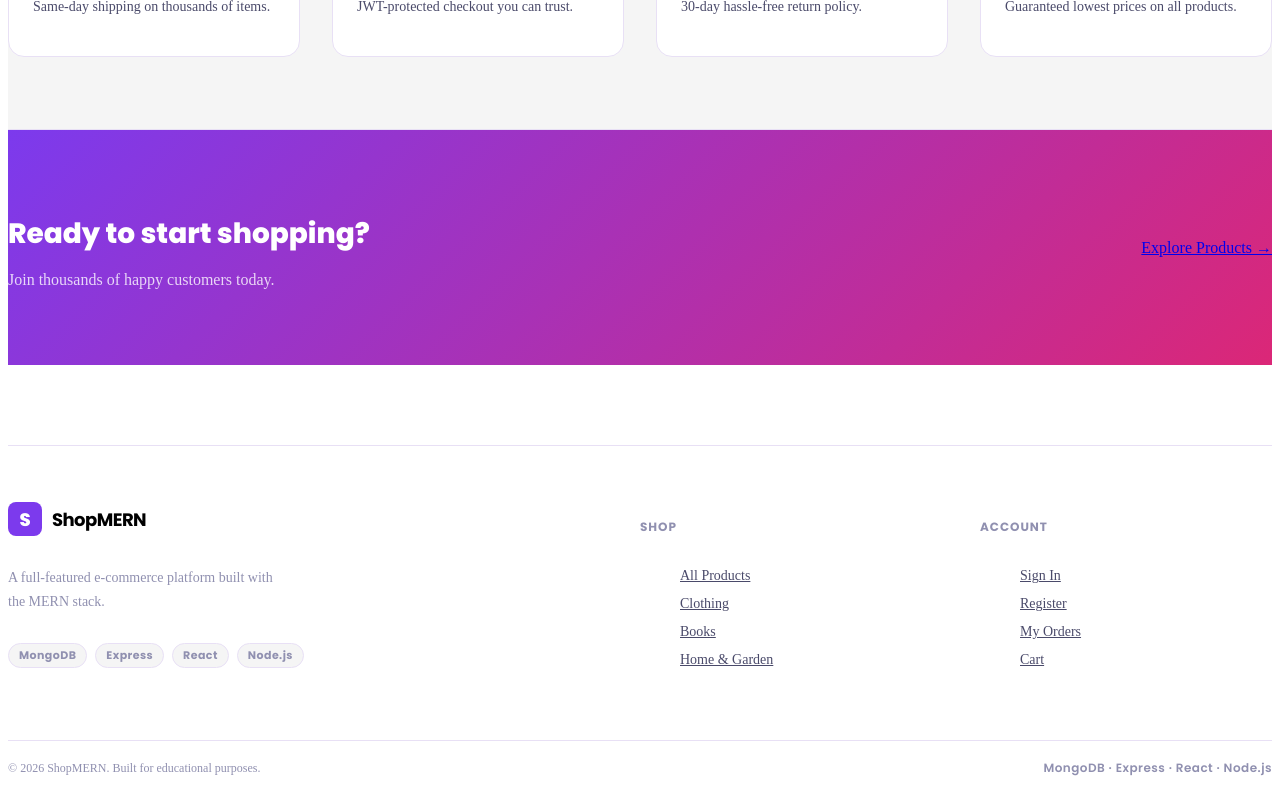
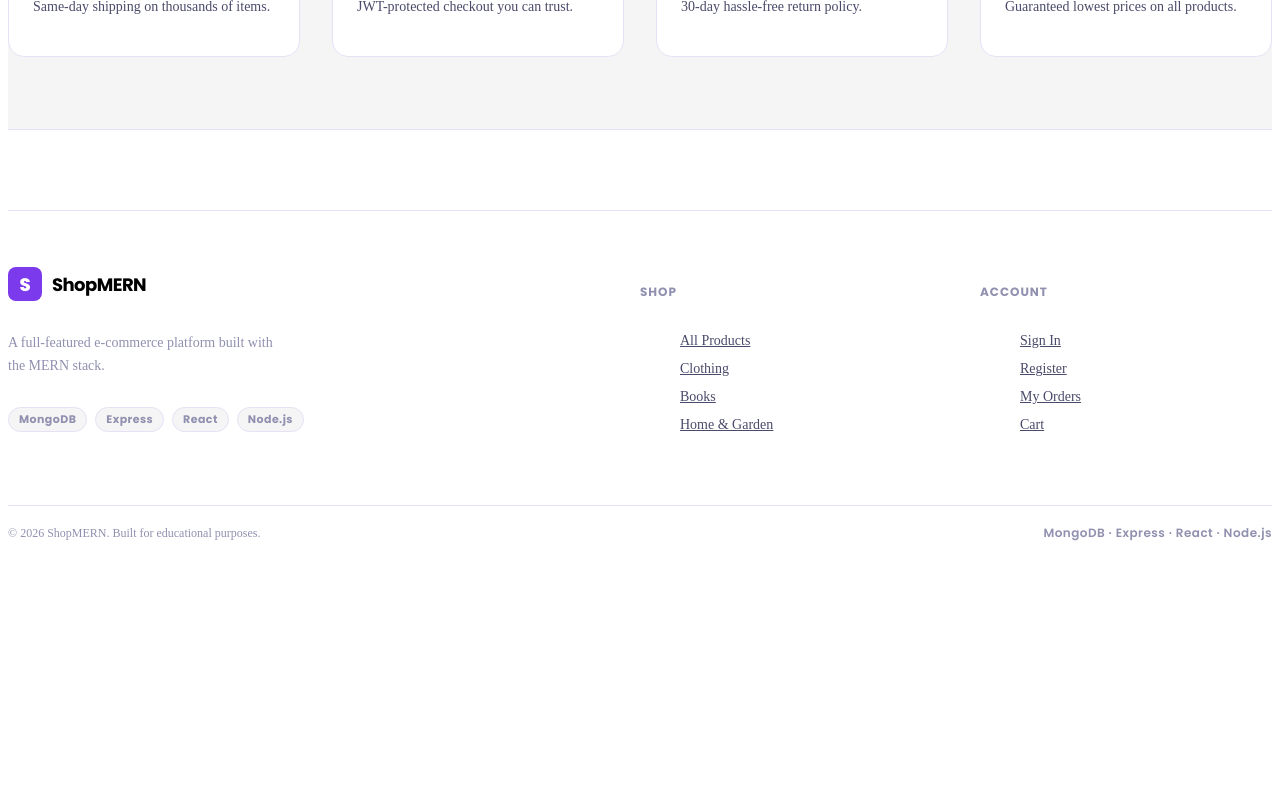
Before and after one commit to Supriyaupd/mern-ecommerce-app, a React (Create React App) app in the folder frontend/: page / in a window 1280 px wide. Shown: the part 1280-2083 px from the top of the page. After the commit the page ends 1848 px from the top, so only its background shows below. Built offline with nearby package versions, Linux system fonts and the light colour scheme; no server answers.

Commit message:
remove cta banner

```diff
--- a/frontend/src/pages/HomePage.js
+++ b/frontend/src/pages/HomePage.js
@@ -90,17 +90,6 @@ export default function HomePage() {
         </div>
       </section>
 
-      {/* ── CTA Banner ── */}
-      <section className="cta-banner">
-        <div className="container cta-inner">
-          <div>
-            <h2 className="cta-title">Ready to start shopping?</h2>
-            <p style={{ color: 'var(--text-secondary)' }}>Join thousands of happy customers today.</p>
-          </div>
-          <Link to="/products" className="btn btn-primary btn-lg">Explore Products →</Link>
-        </div>
-      </section>
-
     </main>
   );
 }
```
